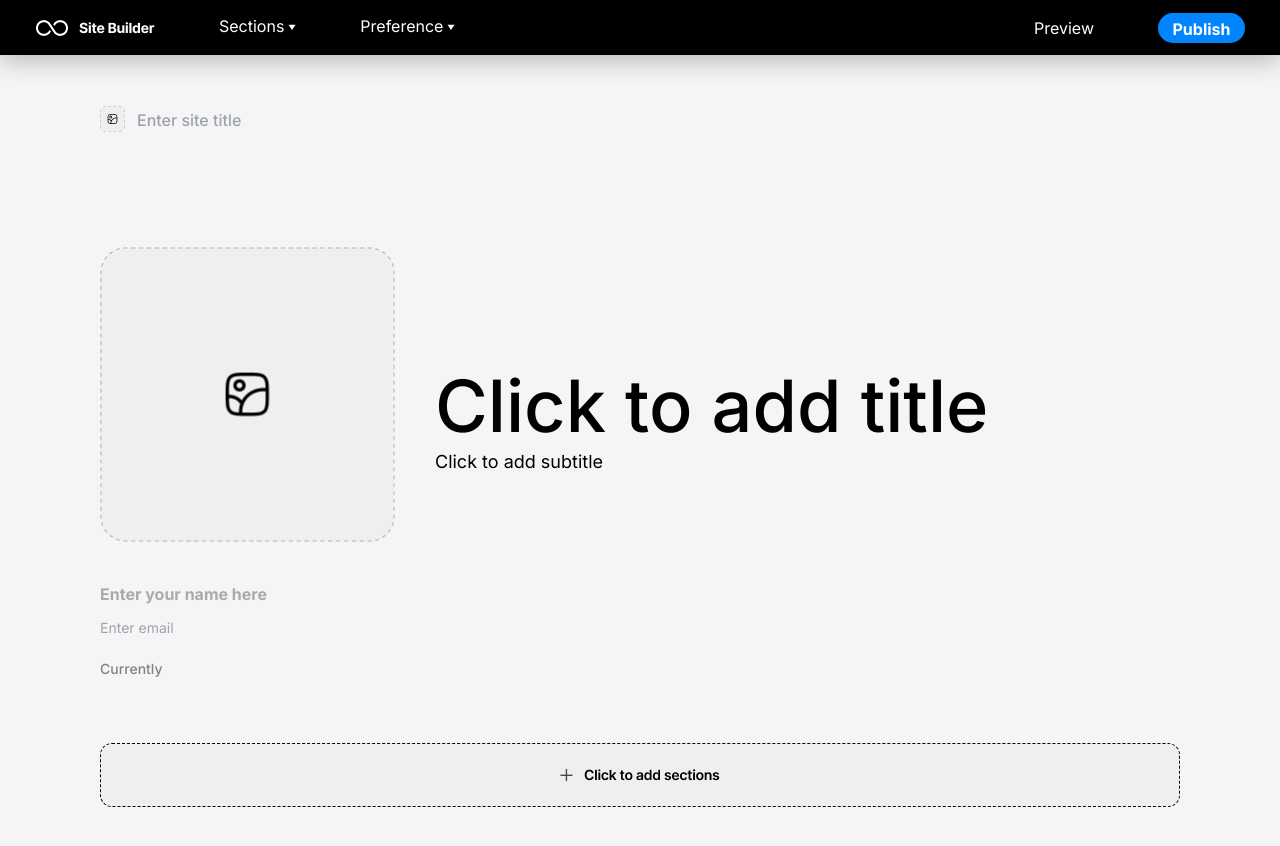
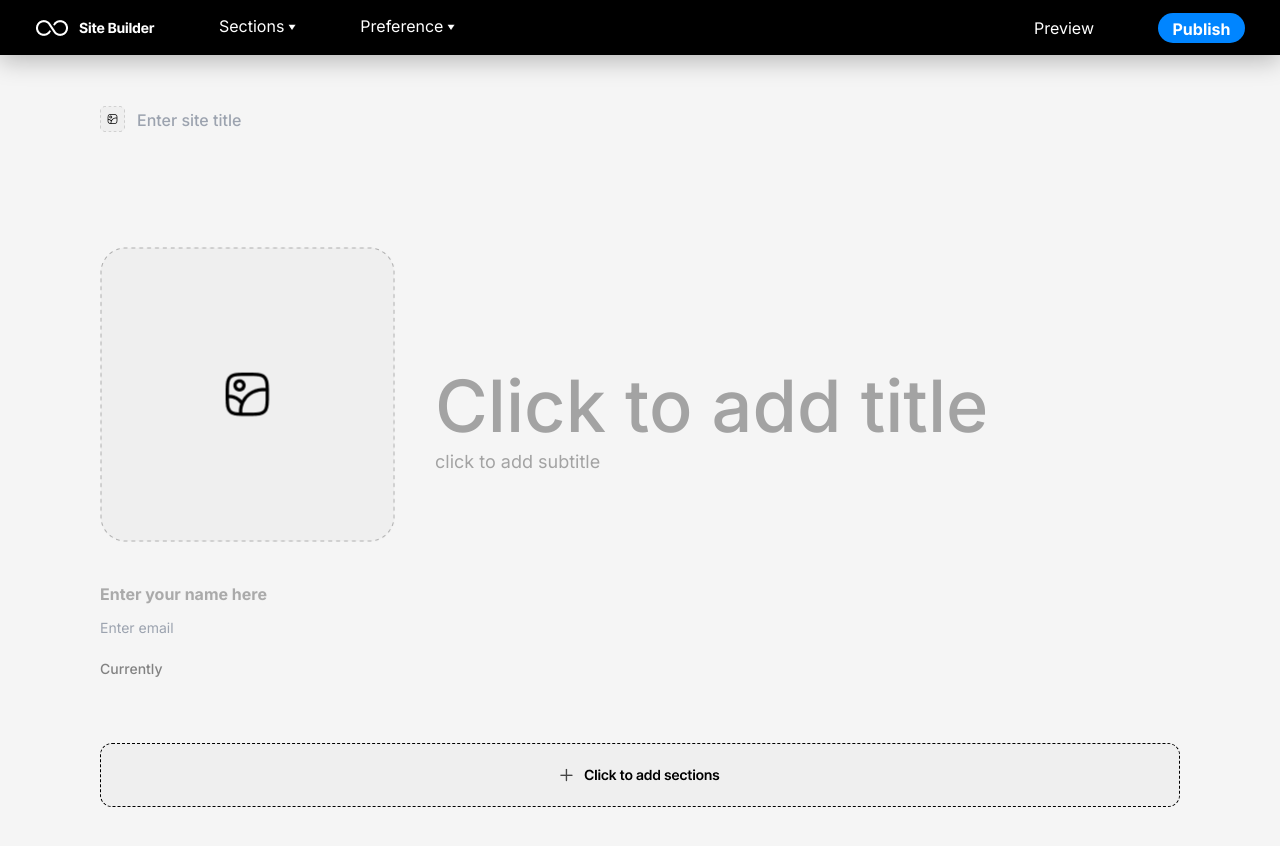
Before and after one commit to Amrit-Thapa/protfolio-builder, a Next.js app: page / in a window 1280 px wide. Shown: the top 846 px of the page. Built offline with nearby package versions, Linux system fonts and the light colour scheme.

Commit message:
adding intro place holder

```diff
--- a/src/app/publish/page.tsx
+++ b/src/app/publish/page.tsx
@@ -1,6 +1,6 @@
 "use client";
-import AddSection from "@/component/AddSection";
 import {useAppContext} from "@/context/AppContext";
+import {Actions} from "@/context/reducer";
 import {Section} from "@/context/types";
 import AboutMe from "@/sections/AboutMe";
 import ConnectMe from "@/sections/ConnectMe";
@@ -11,7 +11,7 @@ import NavBar from "@/sections/NavBar";
 import Profile from "@/sections/Profile";
 import Projects from "@/sections/Projects";
 import Skills from "@/sections/Skills";
-import React from "react";
+import React, {useEffect} from "react";
 
 const sectionMap = {
   [Section.AboutMe]: <AboutMe />,
@@ -25,8 +25,20 @@ const sectionMap = {
 const Publish = () => {
   const {state, dispatch} = useAppContext();
   const {section} = state;
+
+  useEffect(() => {
+    dispatch({type: Actions.ACTIVE_PUBLISH, payload: true});
+  }, []);
+
   return (
     <>
+      <div
+        className="fixed inset-0 z-[50]"
+        onClick={(e) => {
+          e.stopPropagation;
+          e.preventDefault();
+        }}
+      ></div>
       <div className="h-[30px] mt-[50px] w-full px-5 md:px-[100px]">
         <NavBar />
       </div>
--- a/src/component/AddSection.tsx
+++ b/src/component/AddSection.tsx
@@ -25,7 +25,7 @@ export const SectionMenu = ({children, ...props}: ComponentProps<"div">) => {
 
 const AddSection = () => {
   const {state, dispatch} = useAppContext();
-  const {section, editing} = state;
+  const {section, editing, preview, publish} = state;
 
   const [showSectionMenu, toggleSectionMenu] = useState(false);
   return (
@@ -34,7 +34,7 @@ const AddSection = () => {
         relative: showSectionMenu,
       })}
     >
-      {section.length < 6 && !editing && (
+      {section.length < 6 && !editing && !preview && (
         <div
           className="border-dashed border border-black rounded-xl flex justify-center items-center bg-[#EFEFEF] h-16 hover:cursor-pointer"
           onClick={() => toggleSectionMenu((prev) => !prev)}
--- a/src/component/Editor/index.tsx
+++ b/src/component/Editor/index.tsx
@@ -66,12 +66,14 @@ const TextEditor = ({
   id,
   onChange,
   disabled,
+  placeholder,
   className,
 }: {
   initialText: Descendant[];
   id?: string;
   onChange: ((value: string) => void) | undefined;
   className?: string;
+  placeholder?: any;
   disabled: boolean;
 }) => {
   const [editor] = useState(() => withReact(withHistory(createEditor())));
@@ -164,6 +166,7 @@ const TextEditor = ({
       <Editable
         readOnly={disabled}
         renderElement={renderElement}
+        renderPlaceholder={placeholder}
         renderLeaf={renderLeaf}
         contentEditable={false}
         className={className || "outline-none rounded"}
--- a/src/context/reducer.ts
+++ b/src/context/reducer.ts
@@ -15,6 +15,9 @@ export enum Actions {
   SET_CTA = "SET_CTA",
   SET_CONNECT_ME = "SET_CONNECT_ME",
   SET_ACTIVE_SECTION_WITH_EDITING = "SET_ACTIVE_SECTION_WITH_EDITING",
+  SET_PREVIEW = "SET_PREVIEW",
+  ACTIVE_PUBLISH = "ACTIVE_PUBLISH",
+  RESET_PREVIEW = "RESET_PREVIEW",
 }
 
 export type StateActions = {
@@ -35,8 +38,10 @@ export const initialState = {
     email: "",
     profileImage: "",
   },
-  intro:
-    '[{"type":"heading-one","children":[{"text":"Click to add title"}]},{"type":"paraText-one","children":[{"text":"Click to add subtitle"}]}]',
+  intro: {
+    head: '[{"type":"heading-one","children":[{"text":""}]}]',
+    desc: '[{"type":"paraText-one","children":[{"text":""}]}]',
+  },
   aboutMe:
     '[{"type":"heading-two","children":[{"text":"About Me \\n"}]},{"type":"","children":[{"text":"Start writing..."}]}]',
   skills: [
@@ -101,6 +106,7 @@ export const reducer = (
     if (index >= 0) section.splice(index, 1);
     return section;
   };
+  console.log(action, payload);
 
   switch (type) {
     case Actions.SET_SECTION:
@@ -109,6 +115,23 @@ export const reducer = (
         section: [...state.section, payload],
         activeSection: payload,
         editing: true,
+      };
+
+    case Actions.ACTIVE_PUBLISH:
+      return {
+        ...state,
+        preview: payload,
+        publish: true,
+        activeSection: "",
+        editing: false,
+      };
+
+    case Actions.SET_PREVIEW:
+      return {
+        ...state,
+        preview: payload,
+        activeSection: "",
+        editing: false,
       };
 
     case Actions.SET_ACTIVE_SECTION:
--- a/src/sections/Header.tsx
+++ b/src/sections/Header.tsx
@@ -12,7 +12,7 @@ import {Actions} from "@/context/reducer";
 
 const Header = () => {
   const {state, dispatch} = useAppContext();
-  const {section} = state;
+  const {section, preview} = state;
   const [showSectionMenu, toggleSectionMenu] = useState(false);
 
   return (
@@ -90,7 +90,13 @@ const Header = () => {
           </div>
         </div>
         <div className="flex gap-16">
-          <button onClick={() => console.log}>Preview</button>
+          <button
+            onClick={() =>
+              dispatch({type: Actions.SET_PREVIEW, payload: !preview})
+            }
+          >
+            Preview
+          </button>
           <div className="font-bold bg-[#0085FF] w-[87px] h-[30px] text-center rounded-[50px] p-1">
             <Link href="/publish">Publish</Link>
           </div>
--- a/src/sections/Intro.tsx
+++ b/src/sections/Intro.tsx
@@ -7,28 +7,56 @@ import React, {useState} from "react";
 import CurrentCompany from "./CurrentCompany";
 import NameAndEmail from "./NameAndEmail";
 import PreviousCompany from "./PreviousCompany";
+import {RenderElementProps} from "slate-react";
 
 const Intro = () => {
   const device = useDeviceType();
   const {state, dispatch} = useAppContext();
   const {intro, activeSection} = state;
-  const [introUpdate, setIntroUpdate] = useState(intro);
+  const [editingSec, setEditingSec] = useState("");
   const isSectionActive = activeSection === "Intro";
 
   return (
+    <div className="md:mt-20 md:min-h-[330px] flex flex-col justify-center">
       <div
-      className="md:mt-20 md:min-h-[330px] flex flex-col justify-center"
-      onClick={() =>
-        dispatch({type: Actions.SET_ACTIVE_SECTION, payload: "Intro"})
-      }
+        onClick={() => setEditingSec("intro")}
+        onBlur={() => {
+          dispatch({type: Actions.SET_EDITING, payload: false});
+          setEditingSec("");
+        }}
       >
         <TextEditor
-        initialText={JSON.parse(introUpdate)}
-        disabled={!isSectionActive}
+          initialText={JSON.parse(intro.head)}
+          disabled={!isSectionActive || editingSec !== "intro"}
+          placeholder={IntroPlaceHolder}
           onChange={(value) =>
-          dispatch({type: Actions.SET_INTRO, payload: value})
+            dispatch({
+              type: Actions.SET_INTRO,
+              payload: {...intro, head: value},
+            })
           }
         />
+      </div>
+
+      <div
+        onClick={() => setEditingSec("desc")}
+        onBlur={() => {
+          dispatch({type: Actions.SET_EDITING, payload: false});
+          setEditingSec("");
+        }}
+      >
+        <TextEditor
+          initialText={JSON.parse(intro.desc)}
+          disabled={!isSectionActive || editingSec !== "desc"}
+          placeholder={decPlaceHolder}
+          onChange={(value) =>
+            dispatch({
+              type: Actions.SET_INTRO,
+              payload: {...intro, desc: value},
+            })
+          }
+        />
+      </div>
       <If condition={device === "phone"}>
         <div className="mt-5">
           <NameAndEmail />
@@ -41,5 +69,16 @@ const Intro = () => {
     </div>
   );
 };
-
+const IntroPlaceHolder = ({children, attributes}: RenderElementProps) => (
+  <div {...attributes}>
+    <div className="font-medium  md:text-7xl mt-4 md:mt-0 text-4xl md:!leading-[84px] w-full">
+      Click to add title
+    </div>
+  </div>
+);
+const decPlaceHolder = ({children, attributes}: RenderElementProps) => (
+  <div {...attributes}>
+    <div className="text-lg font-normal ">click to add subtitle</div>
+  </div>
+);
 export default Intro;
--- a/src/sections/Profile.tsx
+++ b/src/sections/Profile.tsx
@@ -11,11 +11,20 @@ import CurrentCompany from "./CurrentCompany";
 const Profile = () => {
   const device = useDeviceType();
   const {state, dispatch} = useAppContext();
-  const {profile} = state;
+  const {profile, preview, publish, activeSection} = state;
   const [profileUpdate, setProfileUpdate] = useState(profile);
+  const disabled = preview || publish || activeSection !== "Intro";
 
   return (
     <div className="mt-10 md:mt-28">
+      <div
+        onClick={(e) => {
+          if (disabled) {
+            e.preventDefault();
+            e.stopPropagation();
+          }
+        }}
+      >
         <ImagePicker
           src={profileUpdate.profileImage || imageIcon.src}
           height={295}
@@ -32,7 +41,7 @@ const Profile = () => {
           }}
           id="profile-icon"
         />
-
+      </div>
       <If condition={device === "web"}>
         <div className="mt-5">
           <NameAndEmail />
```
Lines whose indentation alone changed are shown as unchanged.
